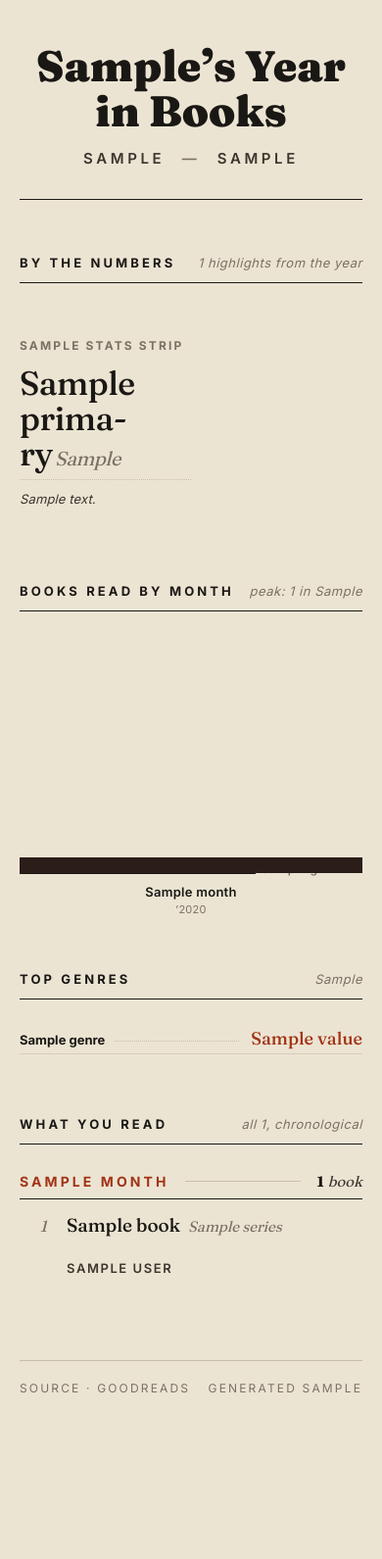
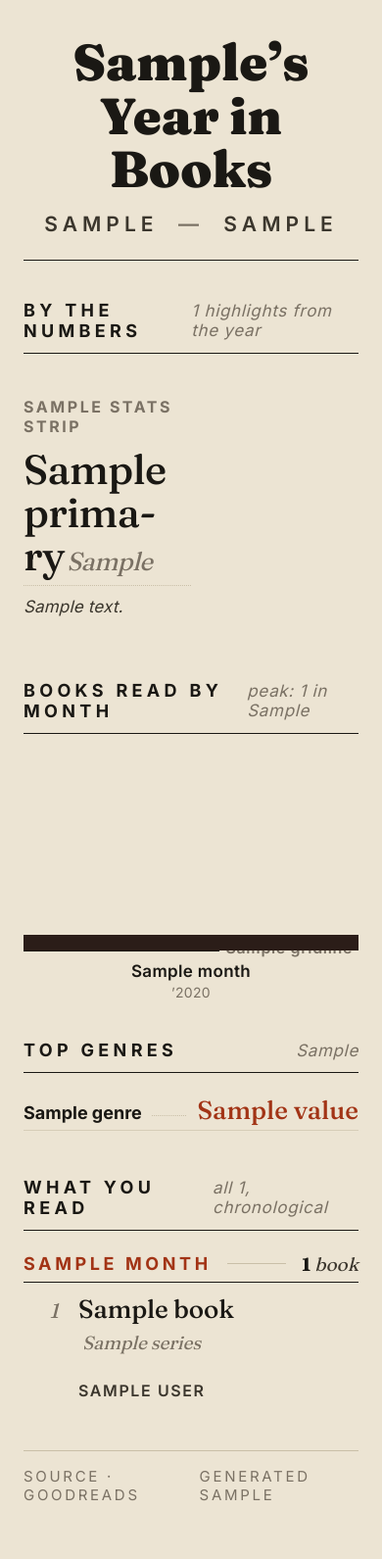
Before and after one commit to cruftbox/goodreads-to-storygraph, a Flask app: template templates/year_in_books_report.html in a window 390 px wide. Shown: the whole page at 98% size. Before the commit the page ends 1422 px from the top, so only its background shows below. Run offline with Flask 3, Linux system fonts and the light colour scheme; the template is opened without the code that fills it: most values are stand-ins (such as "Sample title", 1, 10 or a date in 2020); parts of the project's set-up code (start-up, migrations or seed data) failed here and were passed over.

Commit message:
Year in Books: fix chart axis, render sizes, mobile readability, date bug
Five fixes in one pass:

- Drop the user_date_added fallback for read dates. Books with no
  user_read_at on Goodreads were being attributed to the date they
  were last re-shelved, putting decade-old reads (Quicksilver, Wool)
  into the current 12-month window. Now those books are skipped with
  a logged warning listing the titles so they can be fixed on Goodreads.
- Chart gridlines now match the actual bar geometry. Positions are
  computed against the spine-stack pixel layout (16px spines + 2px gaps
  in a 200px chart) instead of value/max %, and the peak value is
  always labeled so the scale is unambiguous (was showing "2" and "4"
  on a chart whose peak was 7).
- Web PNG viewport 1200 -> 800 (DPR=2 -> 1600 wide). The previous
  2400-wide PNG was being downscaled ~3x in a typical 720-800px
  embed area, destroying readability. 1600 wide is retina-1:1 in
  that space.
- Social PNG viewport 720 -> 540 (DPR=2 -> 1080 wide). Matches
  Instagram Stories native dimensions exactly so no resampling on a
  phone. Font sizes in the @media (max-width: 720px) breakpoint
  bumped ~1.7x across the board so body text reads at ~14pt logical
  on a typical phone.
- Tighten desktop vertical rhythm: section gaps 56 -> 40, book-row
  padding 14 -> 9, container padding, footer margin. Web PNG is
  ~50% shorter at the same content density.

Co-Authored-By: Claude Opus 4.7 (1M context) <noreply@anthropic.com>

```diff
--- a/goodreads_stats.py
+++ b/goodreads_stats.py
@@ -108,11 +108,21 @@ def fetch_read_shelf(user_id: str, timeout: int = 30) -> tuple:
 
     items = soup.find_all("item")
     books = []
+    skipped_no_date: list = []
     for item in items:
         try:
             books.append(_parse_item(item))
+        except _NoReadDate as e:
+            skipped_no_date.append(e.title)
         except Exception as e:
             logging.warning("Skipping unparseable RSS item: %s", e)
+    if skipped_no_date:
+        logging.warning(
+            "Skipped %d book(s) with no read date set on Goodreads; "
+            "set a finish date on each to include them: %s",
+            len(skipped_no_date),
+            ", ".join(repr(t) for t in skipped_no_date),
+        )
     return books, first_name
 
 
@@ -139,6 +149,17 @@ def _text(elem) -> str:
     return elem.text.strip() if elem and elem.text else ""
 
 
+class _NoReadDate(Exception):
+    """Raised when an RSS item has no user_read_at value.
+
+    Surfaces the title so the caller can log which books were skipped — that's
+    the actionable information for the user (set a read date on Goodreads)."""
+
+    def __init__(self, title: str) -> None:
+        super().__init__(title)
+        self.title = title
+
+
 def _parse_item(item) -> Book:
     title = _text(item.find("title"))
     author = _text(item.find("author_name"))
@@ -151,9 +172,14 @@ def _parse_item(item) -> Book:
     rating_text = _text(item.find("user_rating"))
     user_rating = int(rating_text) if rating_text.isdigit() and int(rating_text) > 0 else None
 
-    read_at_text = _text(item.find("user_read_at")) or _text(item.find("user_date_added"))
+    # Use ONLY user_read_at — the date the user marked the book as finished.
+    # Do NOT fall back to user_date_added: that's the date the entry was last
+    # touched on the shelf (re-shelving, migrations, edits), which can attribute
+    # a book read decades ago to a recent month and corrupt the windowed view.
+    # Books without a read date are skipped so the user can set one on Goodreads.
+    read_at_text = _text(item.find("user_read_at"))
     if not read_at_text:
-        raise ValueError("no usable date")
+        raise _NoReadDate(title or "<unknown title>")
     user_read_at = datetime.strptime(read_at_text, "%a, %d %b %Y %H:%M:%S %z").astimezone()
 
     # Pull the Goodreads book ID for the optional page-scrape genre fallback.
@@ -575,22 +601,34 @@ def _split_title_series(title: str) -> tuple:
 
 def _gridline_levels(max_books: int) -> list:
     """Return a list of (value, percent_from_bottom, label) tuples for the
-    chart's dotted gridlines. We want ~2-3 gridlines between 0 and the max,
-    skipping 0 (and only showing the max if it's a tidy round value)."""
+    chart's dotted gridlines. Positions match the actual bar-stack geometry
+    in the CSS: each spine is 16px tall with a 2px gap, in a 200px-tall chart
+    container. So a V-spine bar's top sits at (V*16 + (V-1)*2) px from the
+    chart bottom. The peak value is always labeled so the scale is unambiguous.
+    """
     if max_books <= 0:
         return []
-    # Aim for two intermediate gridlines.
-    third = max(1, max_books // 3)
-    two_thirds = max(2, (max_books * 2) // 3)
+    chart_h = 200  # px; must match .chart height in the template
+    spine_h = 16
+    gap = 2
+
+    def position_pct(v: int) -> float:
+        bar_top_px = v * spine_h + max(0, v - 1) * gap
+        return round(100.0 * bar_top_px / chart_h, 2)
+
+    values = []
+    # One intermediate gridline at roughly the midpoint when there's room.
+    if max_books >= 4:
+        mid = max_books // 2
+        if mid > 0 and mid < max_books:
+            values.append(mid)
+    values.append(max_books)
+
     levels = []
-    seen = set()
-    for v in (third, two_thirds):
-        if v in seen or v >= max_books:
-            continue
-        seen.add(v)
+    for v in values:
         levels.append({
             "value": v,
-            "percent": round(100.0 * v / max_books, 1),
+            "percent": position_pct(v),
             "label": str(v),
         })
     return levels
@@ -793,8 +831,11 @@ def render_html_outputs(html_path: Path, output_dir: Path) -> dict:
             out["pdf"] = pdf_path
             page.close()
 
-            # ---- Web PNG (desktop viewport, full page) ----
-            ctx = browser.new_context(viewport={"width": 1200, "height": 1600},
+            # ---- Web PNG (desktop viewport sized to match typical embed
+            # widths (~720-800px logical). DPR=2 keeps it crisp on retina;
+            # rendering at this viewport instead of 1200 prevents the heavy
+            # downscale that made the previous 2400px-wide PNG hard to read. ----
+            ctx = browser.new_context(viewport={"width": 800, "height": 1200},
                                       device_scale_factor=2)
             page = ctx.new_page()
             page.goto(html_url, wait_until="networkidle")
@@ -804,8 +845,11 @@ def render_html_outputs(html_path: Path, output_dir: Path) -> dict:
             ctx.close()
 
             # ---- Social PNG (mobile viewport — triggers the responsive
-            # layout in the template's @media (max-width: 720px) rules) ----
-            ctx = browser.new_context(viewport={"width": 720, "height": 1280},
+            # layout in the template's @media (max-width: 720px) rules).
+            # Viewport 540 × DPR 2 = 1080-wide PNG, which matches Instagram
+            # Stories native dimensions (1080×1920) so the image displays
+            # 1:1 on a phone instead of getting downscaled. ----
+            ctx = browser.new_context(viewport={"width": 540, "height": 960},
                                       device_scale_factor=2)
             page = ctx.new_page()
             page.goto(html_url, wait_until="networkidle")
--- a/templates/year_in_books_report.html
+++ b/templates/year_in_books_report.html
@@ -35,13 +35,13 @@
   .container {
     max-width: 980px;
     margin: 0 auto;
-    padding: 56px 40px 80px;
+    padding: 40px 36px 56px;
   }
 
   /* ─────────── Masthead ─────────── */
   .masthead {
     text-align: center;
-    padding: 8px 0 32px;
+    padding: 4px 0 24px;
     border-bottom: 1.5px solid var(--ink);
   }
   .masthead h1 {
@@ -72,9 +72,9 @@
     color: var(--ink);
     text-transform: uppercase;
     letter-spacing: 0.24em;
-    padding-bottom: 12px;
+    padding-bottom: 10px;
     border-bottom: 1px solid var(--ink);
-    margin: 0 0 28px;
+    margin: 0 0 20px;
     display: flex;
     justify-content: space-between;
     align-items: baseline;
@@ -87,14 +87,14 @@
     letter-spacing: 0.04em;
     text-transform: none;
   }
-  section.block { margin-top: 56px; }
+  section.block { margin-top: 40px; }
 
   /* ─────────── Stats strip ─────────── */
   .stats {
     display: grid;
     grid-template-columns: 1.1fr 1fr 1.4fr 1fr;
     gap: 0;
-    margin-top: 36px;
+    margin-top: 24px;
     padding: 4px 0;
   }
   .stat {
@@ -162,7 +162,7 @@
   .chart {
     display: flex;
     align-items: flex-end;
-    height: 240px;
+    height: 200px;
     gap: 10px;
     border-bottom: 1px solid var(--ink);
     position: relative;
@@ -293,14 +293,14 @@
   .genres .row.top .bar-row::before { background: var(--accent); height: 3px; top: -2px; }
 
   /* ─────────── Book list ─────────── */
-  .book-list { margin-top: 24px; }
+  .book-list { margin-top: 16px; }
   .month-header {
     display: grid;
     grid-template-columns: auto 1fr auto;
     align-items: center;
     gap: 16px;
-    margin-top: 36px;
-    padding-bottom: 8px;
+    margin-top: 24px;
+    padding-bottom: 6px;
     border-bottom: 1.5px solid var(--ink);
   }
   .month-header:first-of-type { margin-top: 0; }
@@ -328,7 +328,7 @@
     display: grid;
     grid-template-columns: 36px 1fr auto;
     gap: 20px;
-    padding: 14px 0;
+    padding: 9px 0;
     border-bottom: 1px solid var(--rule-soft);
     align-items: baseline;
   }
@@ -369,8 +369,8 @@
 
   /* ─────────── Footer ─────────── */
   .footer {
-    margin-top: 72px;
-    padding-top: 20px;
+    margin-top: 48px;
+    padding-top: 16px;
     border-top: 1px solid var(--rule);
     display: flex;
     justify-content: space-between;
@@ -382,15 +382,46 @@
   }
 
   @media (max-width: 720px) {
-    .container { padding: 36px 20px 56px; }
-    .stats { grid-template-columns: 1fr 1fr; }
-    .stat { padding: 16px; border-left: none; border-top: 1px solid var(--rule); }
+    /* Layout */
+    .container { padding: 32px 24px 56px; }
+    .stats { grid-template-columns: 1fr 1fr; margin-top: 20px; }
+    .stat { padding: 18px; border-left: none; border-top: 1px solid var(--rule); min-height: 0; }
     .stat:nth-child(2) { border-left: 1px solid var(--rule); border-top: 1px solid var(--rule); }
     .stat:nth-child(4) { border-left: 1px solid var(--rule); }
     .stat:nth-child(-n+2) { border-top: none; }
     .genres { grid-template-columns: 1fr; }
-    .book { grid-template-columns: 28px 1fr; }
+    .book { grid-template-columns: 36px 1fr; padding: 11px 0; }
     .book .author { grid-column: 2; text-align: left; white-space: normal; padding-top: 4px; }
+
+    /* Type scale — viewport 540 displayed on ~360pt phone needs everything
+       roughly 1.7× the desktop size so body text reads at ~14pt logical. */
+    .masthead h1 { font-size: 52px; }
+    .masthead .date { font-size: 21px; }
+    .section-heading { font-size: 18px; padding-bottom: 12px; margin: 0 0 22px; }
+    .section-heading .aside { font-size: 17px; }
+    .stat .label { font-size: 16px; margin-bottom: 12px; letter-spacing: 0.16em; }
+    .stat .primary { font-size: 42px; }
+    .stat .primary.numeric { font-size: 76px; }
+    .stat .primary .small { font-size: 26px; }
+    .stat .detail { font-size: 17px; padding-top: 10px; }
+
+    .chart { gap: 8px; }
+    .chart .gridline span { font-size: 16px; top: -11px; padding: 0 6px; }
+    .month-labels { gap: 8px; }
+    .month-labels .ml { font-size: 17px; }
+    .month-labels .ml .yr { font-size: 14px; }
+
+    .genres .name { font-size: 18px; }
+    .genres .count { font-size: 26px; }
+
+    .month-header .mh-name { font-size: 18px; letter-spacing: 0.2em; }
+    .month-header .mh-count { font-size: 19px; }
+    .book .num { font-size: 21px; }
+    .book .title { font-size: 26px; line-height: 1.25; }
+    .book .title .series { font-size: 19px; }
+    .book .author { font-size: 16px; letter-spacing: 0.1em; }
+
+    .footer { font-size: 15px; margin-top: 40px; }
   }
 </style>
 </head>
```
